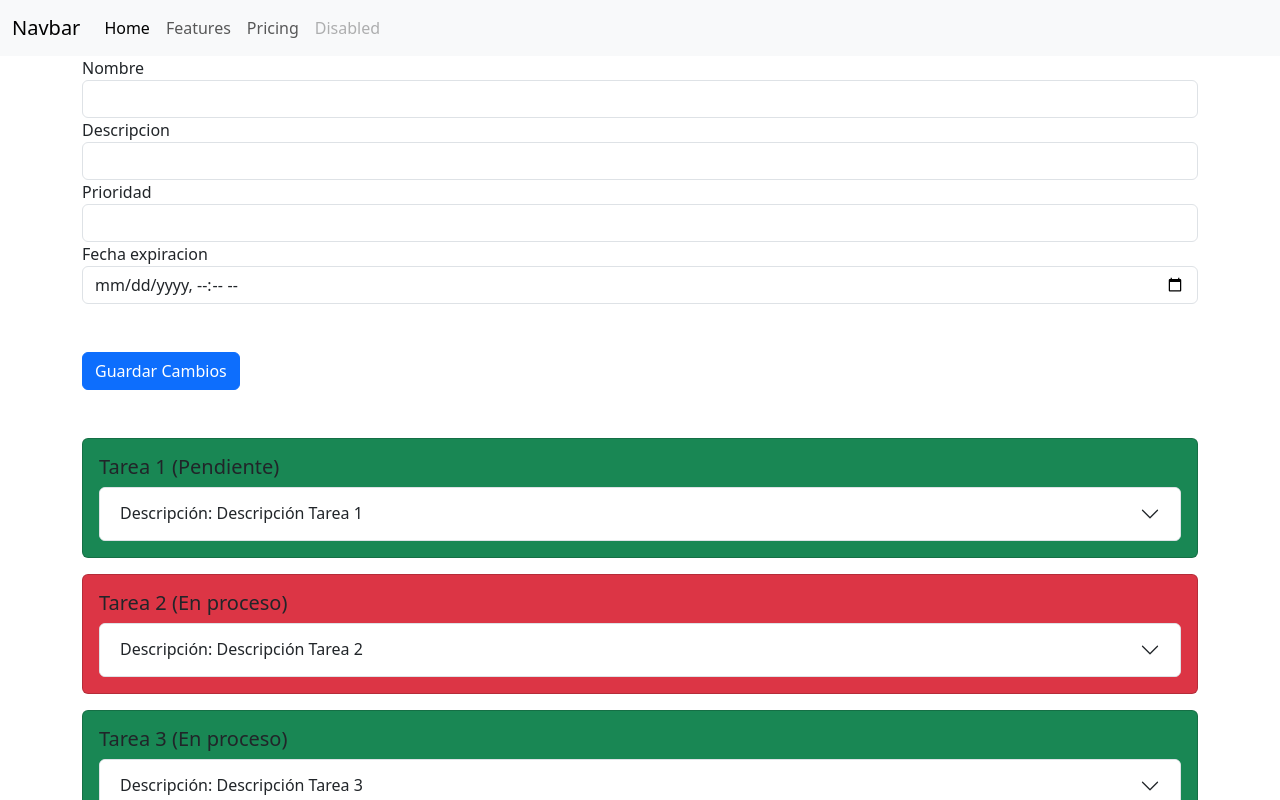
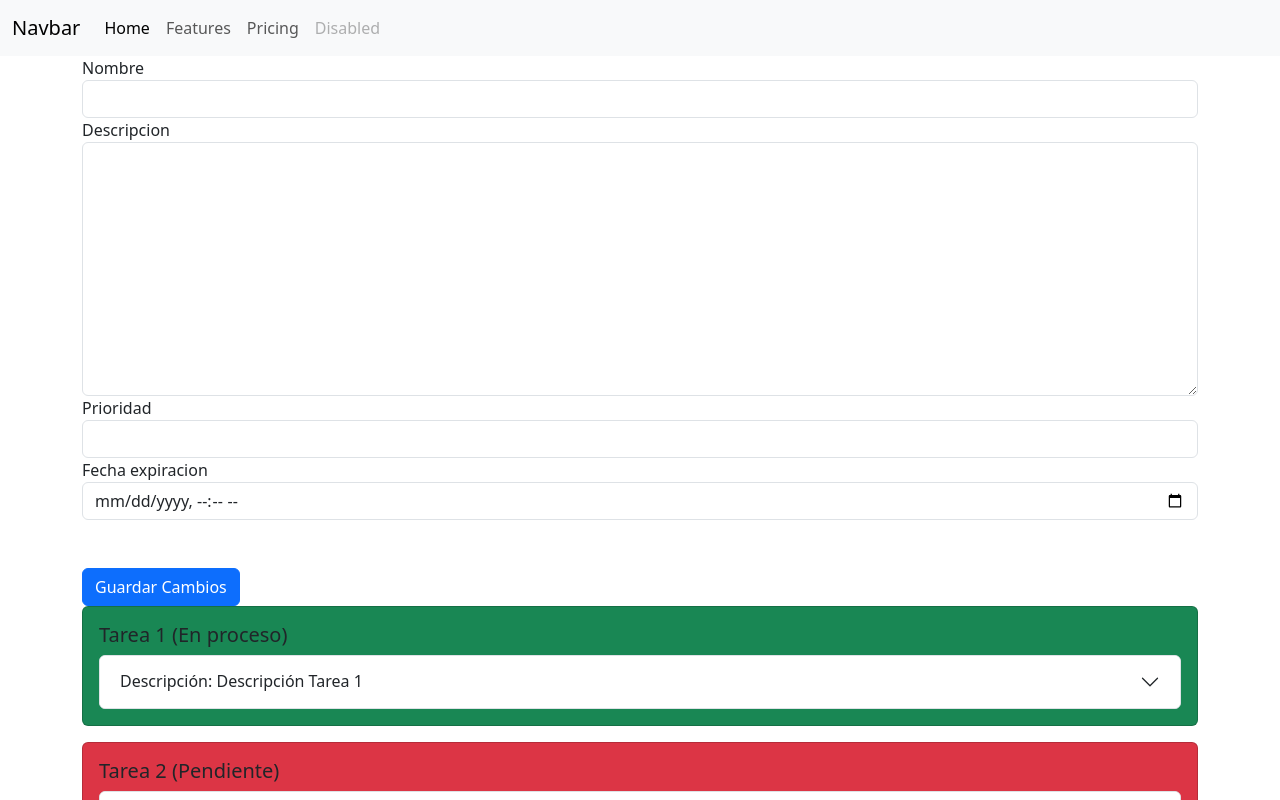
Before and after one commit to Nxaahh/CursoAngular, an Angular app: page /tasklist in a window 1280 px wide. Shown: the top 800 px of the page. Built offline with nearby package versions, Linux system fonts and the light colour scheme.

Commit message:
crea Tareas

```diff
--- a/src/app/components/task/resume/resume.component.html
+++ b/src/app/components/task/resume/resume.component.html
@@ -56,7 +56,7 @@
 
                         </p>
                         <p class="card-text">Fecha de expiración: {{task.expirationDate}}</p>
-                        <p class="card-text">Acciones:<i class="bi bi-pencil-square"></i>
+                        <p class="card-text">Acciones:<i class="bi bi-pencil-square" (click)="onEditTask()"></i>
                             <i class="bi bi-trash" (click)="deleteTask(task.id)"></i>
                         </p>
                     </div>
--- a/src/app/components/task/resume/resume.component.ts
+++ b/src/app/components/task/resume/resume.component.ts
@@ -1,7 +1,7 @@
 import { Component, EventEmitter, Input, Output } from '@angular/core';
 import { Task, TaskPriority, TaskStatus } from '../../../models/task.models';
 import { CommonModule } from '@angular/common';
-import { TaskEvent } from '../../../models/taskevent.models';
+import { TaskEvent } from '../../../models/TaskEvent.models';
 
 @Component({
   selector: 'app-resume',
@@ -18,6 +18,9 @@ export class ResumeComponent {
 
   @Output()
   eventTaskModify = new EventEmitter<TaskEvent>();
+
+  @Output()
+  editTask = new EventEmitter<Task>();
 
   setStatus(id: number) {
     this.eventTaskModify.emit(new TaskEvent("setStatus", this.task.id))
@@ -39,4 +42,7 @@ export class ResumeComponent {
     this.eventTaskModify.emit(new TaskEvent("raiseifpriority", this.task.id))
   }
 
+  onEditTask() {
+    this.editTask.emit(this.task); // Emitir la tarea actual para ser editada
+  }
 }
--- a/src/app/components/task/taskform/taskform.component.html
+++ b/src/app/components/task/taskform/taskform.component.html
@@ -17,16 +17,13 @@
     </div>
 
 
-
-
       <!-- Descripcion -->
       <div class="form-group">
         <label for="exampleFormControlTextarea1">Descripcion</label>
-                <input class="form-control"
-                    formControlName="description"
-                    id="exampleFormControlTextarea1"
-                    [ngClass]="{'is-valid': formTaskEdit.get('description')?.valid && formTaskEdit.get('description')?.touched,'is-invalid': formTaskEdit.get('description')?.invalid && formTaskEdit.get('description')?.touched}"/>
-
+        <textarea class="form-control"
+                  [ngClass]="{'is-invalid': this.formTaskEdit.get('description')?.invalid && formTaskEdit.get('description')?.touched,
+                  'is-valid':this.formTaskEdit.get('description')?.valid}"
+                  formControlName="description" id="exampleFormControlTextarea1" rows="10"></textarea>
 
                   <div class="invalid-feedback" *ngIf="formTaskEdit.get('description')?.invalid && formTaskEdit.get('description')?.touched">
                     <small *ngIf="formTaskEdit.get('description')?.errors?.['required']"> Introduce una Descripcion.</small>
@@ -34,8 +31,8 @@
 
 
                 </div>
+      </div>
 
-            </div>
       <!-- Prioridad -->
       <div class="form-group">
         <label for="exampleFormControlSelect1">Prioridad</label>
@@ -50,8 +47,6 @@
             <small *ngIf="formTaskEdit.get('priority')?.errors?.['required']"> La prioridad es obligatoria.</small>
             <small *ngIf="formTaskEdit.get('priority')?.errors?.['pattern']"> La prioridad debe ser 'L', 'M' o 'H'.</small>
         </div>
-
-
       </div>
 
       <!-- Fecha de expiracion -->
@@ -65,7 +60,8 @@
                 La fecha es invalida
             </div>
     </div>
-            <br><br><button class="btn btn-primary" type="submit">Guardar Cambios</button>
+      <br><br>
+      <button class="btn btn-primary" type="submit">Guardar Cambios</button>
     </form>
   </div>
 </div>
--- a/src/app/components/task/taskform/taskform.component.ts
+++ b/src/app/components/task/taskform/taskform.component.ts
@@ -1,7 +1,8 @@
 import { CommonModule } from '@angular/common';
-import { Component } from '@angular/core';
+import {Component, EventEmitter, Input, Output, SimpleChanges} from '@angular/core';
 import { FormBuilder, FormGroup, ReactiveFormsModule, Validators } from '@angular/forms';
-import { customValidator } from './taskform.validators';
+import {customValidator} from './taskForm.validators';
+import {Task, TaskStatus} from '../../../models/task.models';
 
 @Component({
   selector: 'app-taskform',
@@ -11,25 +12,63 @@ import { customValidator } from './taskform.validators';
   styleUrl: './taskform.component.css'
 })
 export class TaskformComponent {
+
+  @Input()
+  taskToEdit: Task | null = null; // Tarea a editar (null si estamos añadiendo)
+  @Output()
+  saveTask = new EventEmitter<Task>(); // Emitir tarea editada
+  @Output()
+  addTask = new EventEmitter<Task>(); // Emitir nueva tarea
+
   formTaskEdit: FormGroup
 
   constructor(formBuilder: FormBuilder) {
     this.formTaskEdit = formBuilder.group({
-      'name': ['', [Validators.required,Validators.maxLength(50),Validators.minLength(5)]],
-      'description': ['', [Validators.required,Validators.maxLength(250)]],
-      'priority': ['', [Validators.required,Validators.pattern('^[HML]$')]],
+      'name': ['', [Validators.required, Validators.maxLength(50),Validators.minLength(5)]],
+      'description': ['', [Validators.required, Validators.maxLength(255)]],
+      'priority': ['', [Validators.required, Validators.pattern('^[HML]$')]],
       'expirationDate': ['', [Validators.required, customValidator()]],
 
     })
   }
 
   onSubmit() {
+    if (this.formTaskEdit.valid) {
+      if (this.taskToEdit) {
 
+      } else {
+        // Añadir nueva tarea
+        const newTask: Task = new Task(
+          Math.floor(Math.random() * 1000000), // ID aleatorio
+          this.formTaskEdit.value.name,
+          this.formTaskEdit.value.description,
+          this.formTaskEdit.value.priority,
+          TaskStatus.PENDING,
+          new Date(this.formTaskEdit.value.expirationDate),
+          new Date(), // Fecha de creación
+          false
+        );
+        this.addTask.emit(newTask); // Emitir nueva tarea
+      }
 
-    if (this.formTaskEdit.valid) {
-      console.log(this.formTaskEdit.value)
+      this.formTaskEdit.reset(); // Limpiar el formulario después de guardar
     } else {
-      console.log(`El formulario tiene errores ${this.formTaskEdit.errors}`)
+      console.log('El formulario tiene errores:', this.formTaskEdit.errors);
+    }
+  }
+
+  ngOnChanges(changes: SimpleChanges): void {
+    if (changes['taskToEdit'] && this.taskToEdit) {
+      // Cargar los valores de la tarea en el formulario
+      this.formTaskEdit.patchValue({
+        name: this.taskToEdit.name,
+        description: this.taskToEdit.description,
+        priority: this.taskToEdit.priority,
+        expirationDate: this.taskToEdit.expirationDate.toISOString().slice(0, 16),
+      });
+    } else {
+      // Limpiar el formulario si no hay tarea en edición
+      this.formTaskEdit.reset();
     }
   }
 
--- a/src/app/components/task/taskform/taskform.validators.ts
+++ b/src/app/components/task/taskform/taskform.validators.ts
@@ -1,5 +1,7 @@
-import { ValidatorFn, AbstractControl, ValidationErrors } from "@angular/forms";
+//login.validator.ts
+import {AbstractControl, ValidationErrors, ValidatorFn} from '@angular/forms';
 
+//Ejemplo estructura función
 export function customValidator(): ValidatorFn {
   return (control: AbstractControl): ValidationErrors | null => {
     let valorCampo = control.value
--- a/src/app/components/task/tasklist/tasklist.component.html
+++ b/src/app/components/task/tasklist/tasklist.component.html
@@ -3,18 +3,20 @@
 
         <!-- Tarejeta -->
 
-        <app-taskform class="mb-5"></app-taskform>
+      <app-taskform
+        [taskToEdit]="taskToEdit"
+        (saveTask)="saveTask($event)"
+        (addTask)="addNewTask($event)">
+      </app-taskform>
+
+
         <div class="col-md-12">
 
             <ng-container class="ng-container" *ngFor="let tarea of tasklist ">
 
 
-                <app-resume [task]="tarea" (eventTaskModify)="modifyTask($event)" />
+                <app-resume [task]="tarea" (eventTaskModify)="modifyTask($event)" (editTask)="setTaskToEdit($event)" />
             </ng-container>
-
-
-
-
 
 
 
--- a/src/app/components/task/tasklist/tasklist.component.ts
+++ b/src/app/components/task/tasklist/tasklist.component.ts
@@ -1,9 +1,9 @@
-import { Component } from '@angular/core';
-import { Task, TaskPriority, TaskStatus } from '../../../models/task.models';
-import { CommonModule } from '@angular/common';
-import { ResumeComponent } from '../resume/resume.component';
-import { TaskEvent } from '../../../models/taskevent.models';
-import { TaskformComponent } from '../taskform/taskform.component';
+import {Component} from '@angular/core';
+import {Task, TaskPriority, TaskStatus} from '../../../models/task.models';
+import {CommonModule} from '@angular/common';
+import {ResumeComponent} from '../resume/resume.component';
+import {TaskEvent} from '../../../models/TaskEvent.models';
+import {TaskformComponent} from '../taskform/taskform.component';
 
 @Component({
   selector: 'app-tasklist',
@@ -14,12 +14,32 @@ import { TaskformComponent } from '../taskform/taskform.component';
 })
 export class TasklistComponent {
   tasklist: Task[] = [
-    new Task(1, "Tarea 1", "Descripción Tarea 1", TaskPriority.LOW, TaskStatus.PENDING, new Date("11/1/2024"), new Date("11/18/2024"), false),
-    new Task(2, "Tarea 2", "Descripción Tarea 2", TaskPriority.HIGH, TaskStatus.IN_PROGRESS, new Date("11/5/2024"), new Date("11/16/2024"), false),
-    new Task(3, "Tarea 3", "Descripción Tarea 3", TaskPriority.LOW, TaskStatus.IN_PROGRESS, new Date("11/21/2024"), new Date("11/30/2024"), false),
-    new Task(4, "Tarea 4", "Descripción Tarea 4", TaskPriority.HIGH, TaskStatus.COMPLETED, new Date("11/8/2024"), new Date("11/21/2024"), false),
+    new Task(1, "Tarea 1", "Descripción Tarea 1", TaskPriority.LOW, TaskStatus.IN_PROGRESS, new Date("11/1/2024"), new Date("11/18/2024"), false),
+    new Task(2, "Tarea 2", "Descripción Tarea 2", TaskPriority.HIGH, TaskStatus.PENDING, new Date("11/5/2024"), new Date("11/16/2024"), false),
+    new Task(3, "Tarea 3", "Descripción Tarea 3", TaskPriority.LOW, TaskStatus.COMPLETED, new Date("11/21/2024"), new Date("11/30/2024"), false),
+    new Task(4, "Tarea 4", "Descripción Tarea 4", TaskPriority.HIGH, TaskStatus.IN_PROGRESS, new Date("11/8/2024"), new Date("11/21/2024"), false),
     new Task(5, "Tarea 5", "Descripción Tarea 5", TaskPriority.MEDIUM, TaskStatus.PENDING, new Date("11/10/2024"), new Date("11/30/2024"), false)
   ]
+
+
+  taskToEdit: Task | null = null;
+
+  addNewTask(task: Task) {
+    this.tasklist.push(task);
+  }
+
+  saveTask(updatedTask: Task) {
+    const index = this.tasklist.findIndex(task => task.id === updatedTask.id);
+    if (index > -1) {
+      this.tasklist[index] = updatedTask;
+    }
+    this.taskToEdit = null;
+  }
+
+  setTaskToEdit(task: Task) {
+    this.taskToEdit = task;
+  }
+
 
   modifyTask(taskEvent: TaskEvent) {
 
```
Also changed, not shown: src/app/app.component.html (line endings or trailing spaces), src/repaso.txt (deleted). Lines whose indentation alone changed are shown as unchanged.
